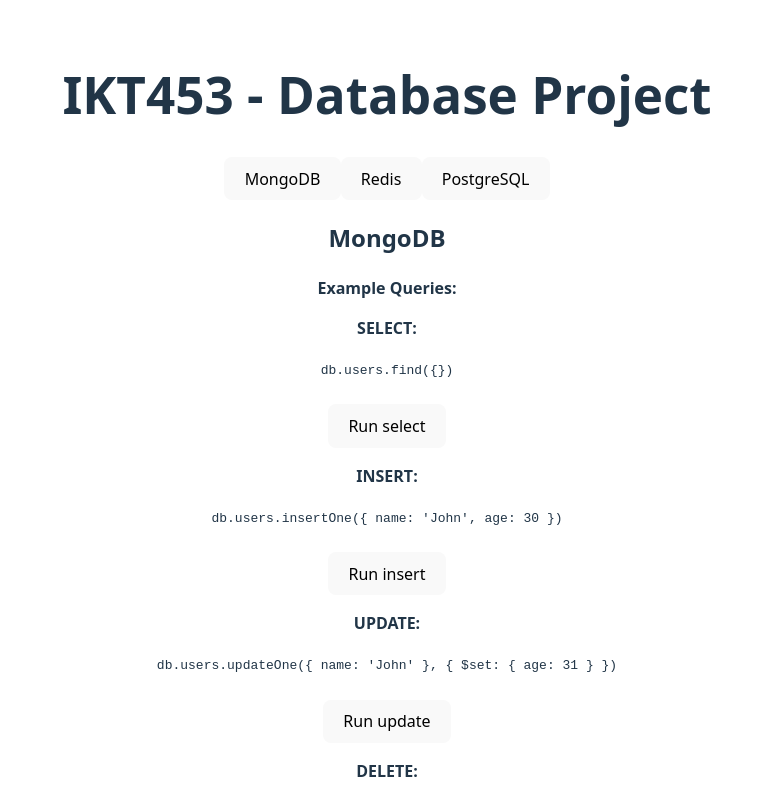
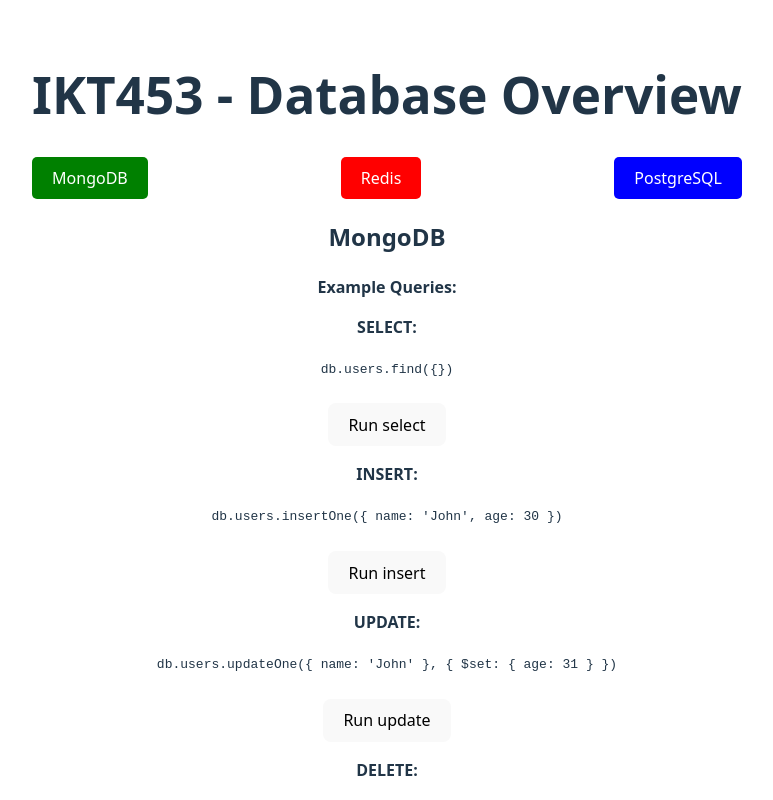
Before and after one commit to sulomhb/ikt453-project, a React (Vite) app: page / in a window 1280 px wide. Shown: the top 800 px of the page, without its empty margins (253-1026 px from the left). Built offline with nearby package versions, Linux system fonts and the light colour scheme.

Commit message:
Change colors of tabs.

```diff
--- a/src/App.tsx
+++ b/src/App.tsx
@@ -33,19 +33,26 @@
   const [activeTab, setActiveTab] = useState<keyof typeof exampleQueries>('MongoDB');
   const [queryResult, setQueryResult] = useState<string>('');
 
+  const tabColors: Record<string, string> = {
+    MongoDB: 'green',
+    Redis: 'red',
+    PostgreSQL: 'blue'
+  };
+
   const handleRunQuery = (queryType: keyof QuerySet) => {
     setQueryResult(`Result for: ${exampleQueries[activeTab][queryType]}`);
   };
 
   return (
     <div className="App">
-      <h1>IKT453 - Database Project</h1>
-      <div className="tabs">
+      <h1>IKT453 - Database Overview</h1>
+      <div className="tabs" style={{ display: 'flex', justifyContent: 'space-between' }}>
         {Object.keys(exampleQueries).map((db) => (
           <button
             key={db}
             className={activeTab === db ? 'active' : ''}
             onClick={() => setActiveTab(db as keyof typeof exampleQueries)}
+            style={{ backgroundColor: tabColors[db], color: 'white', padding: '10px 20px', border: 'none', borderRadius: '5px' }}
           >
             {db}
           </button>
```
